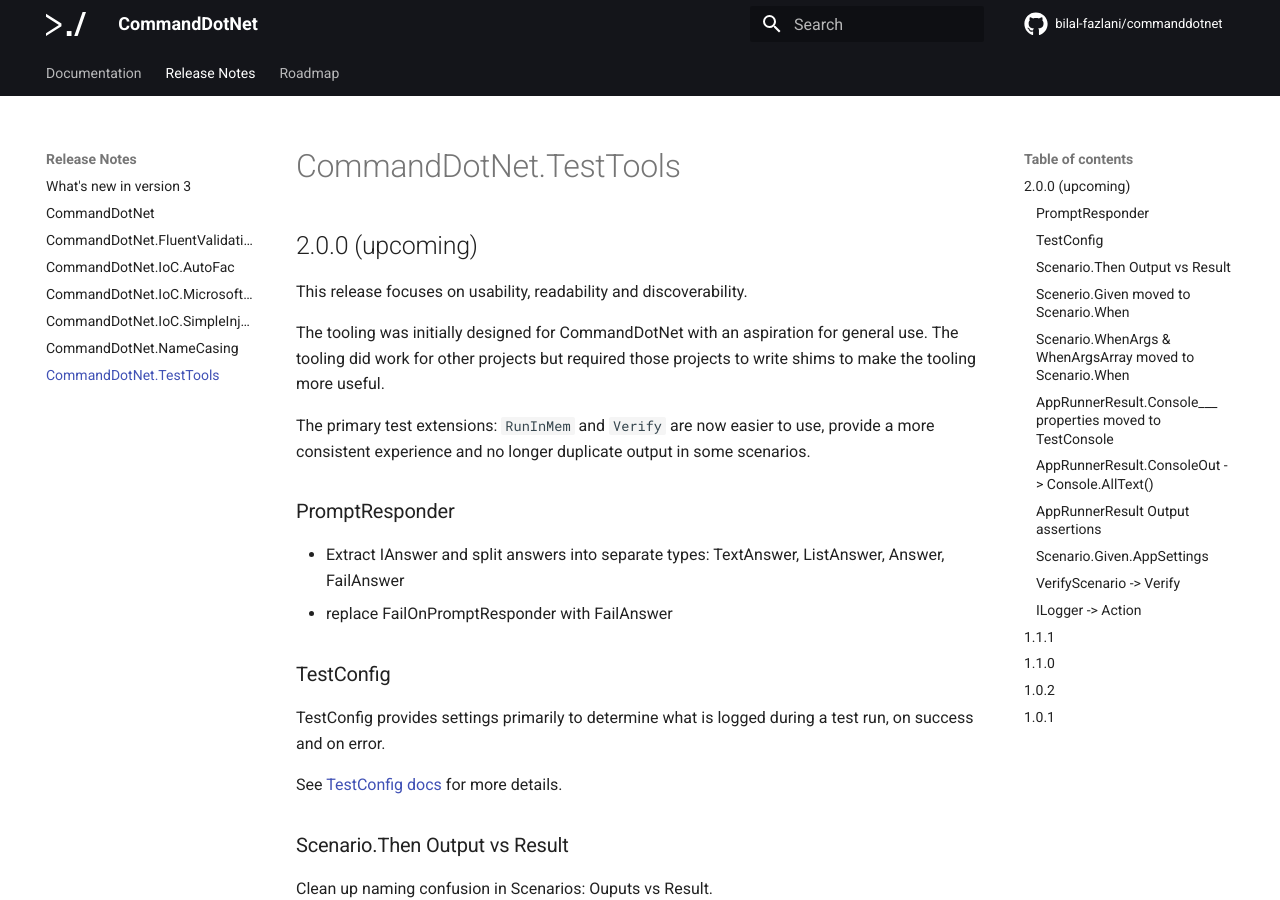
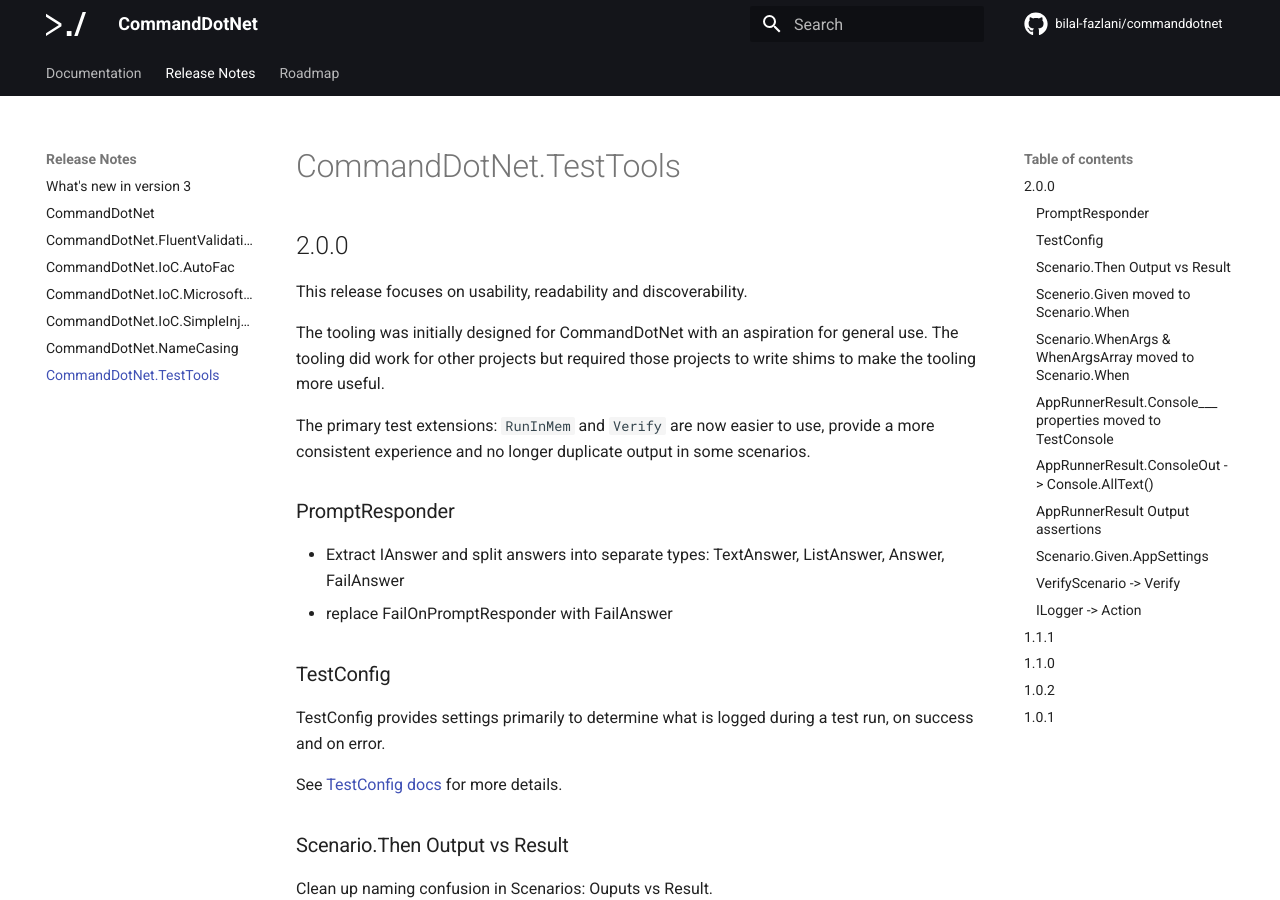
Before and after one commit to bilal-fazlani/commanddotnet, an MkDocs documentation site: the page built from docs/ReleaseNotes/CommandDotNet.TestTools.md, in a window 1280 px wide and 900 px high. Built offline with MkDocs 1.6.1 and Material for MkDocs 9.7.7, drawn with Linux system fonts in a browser that asks for light colours; comment, search, counter and statistics services are not loaded.

Commit message:
finalize release notes

```diff
--- a/docs/ReleaseNotes/CommandDotNet.TestTools.md
+++ b/docs/ReleaseNotes/CommandDotNet.TestTools.md
@@ -1,6 +1,6 @@
 # CommandDotNet.TestTools
 
-## 2.0.0 (upcoming)
+## 2.0.0
 
 This release focuses on usability, readability and discoverability.
 
```
Also changed, not shown: docs/ReleaseNotes/CommandDotNet.md (+1 -1 lines).
